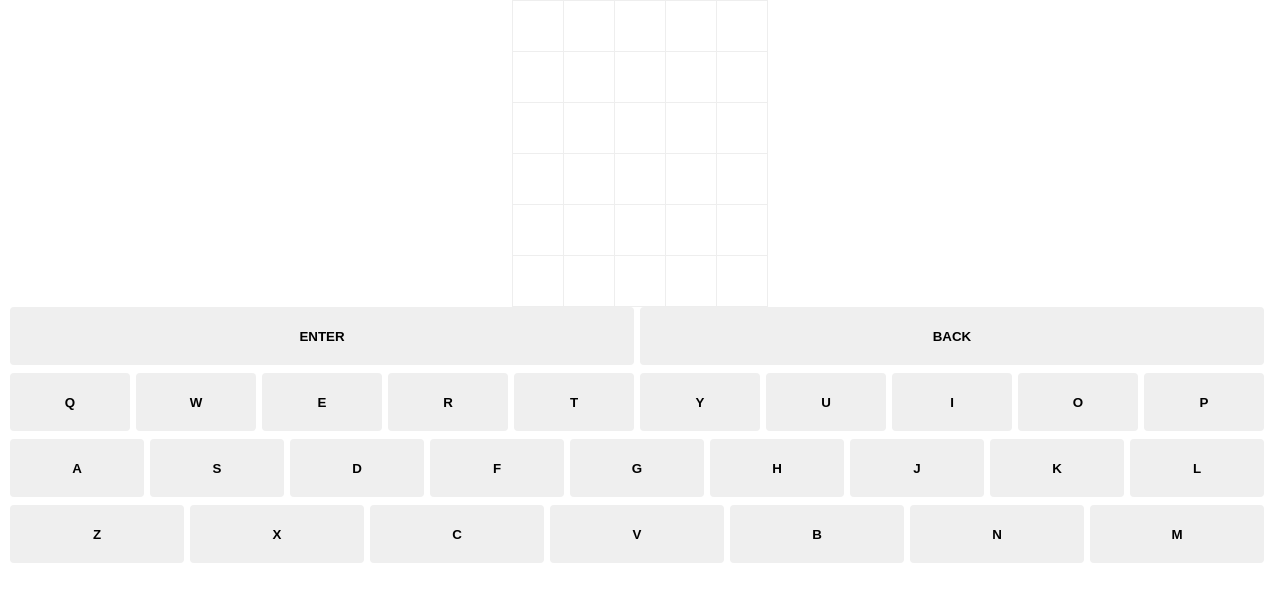
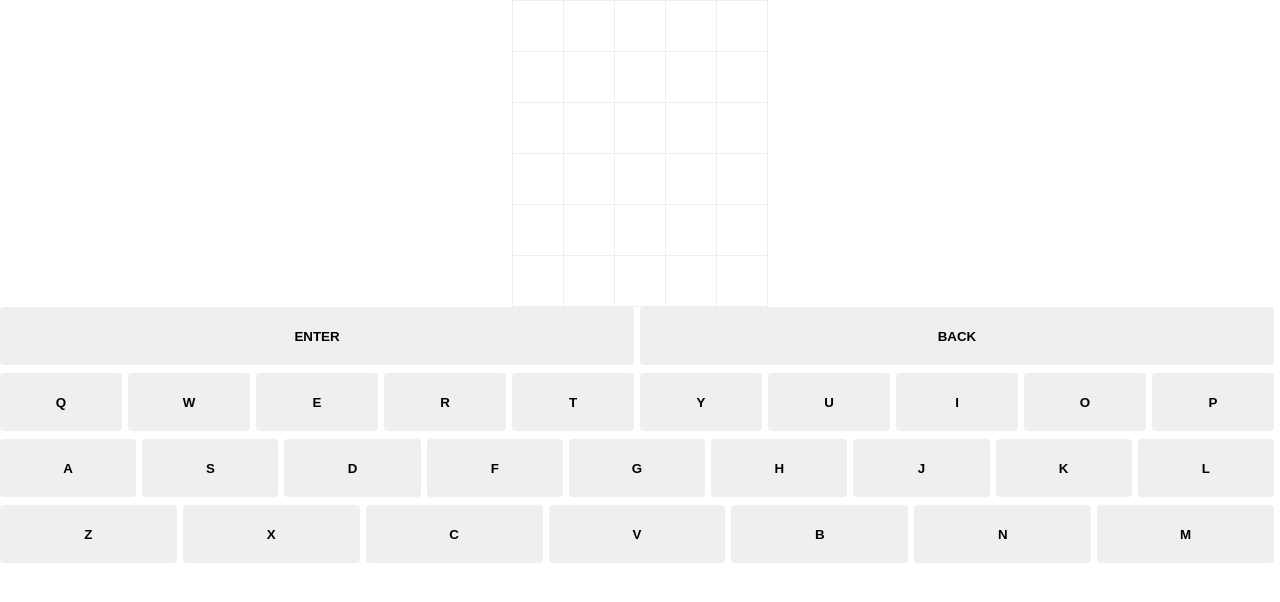
Before and after one commit to paganwinter/wordle, a plain HTML site: page index.html in a window 1280 px wide. Drawn offline with Linux system fonts and the light colour scheme.

Commit message:
Update index.html

```diff
--- a/index.html
+++ b/index.html
@@ -24,7 +24,8 @@ body {
 }
 
 #keyboard {
-  margin: 0 10px;
+  /* margin: 0 10px; */
+  margin: 0;
   user-select: none;
 }
 #keyboard .row {
```
